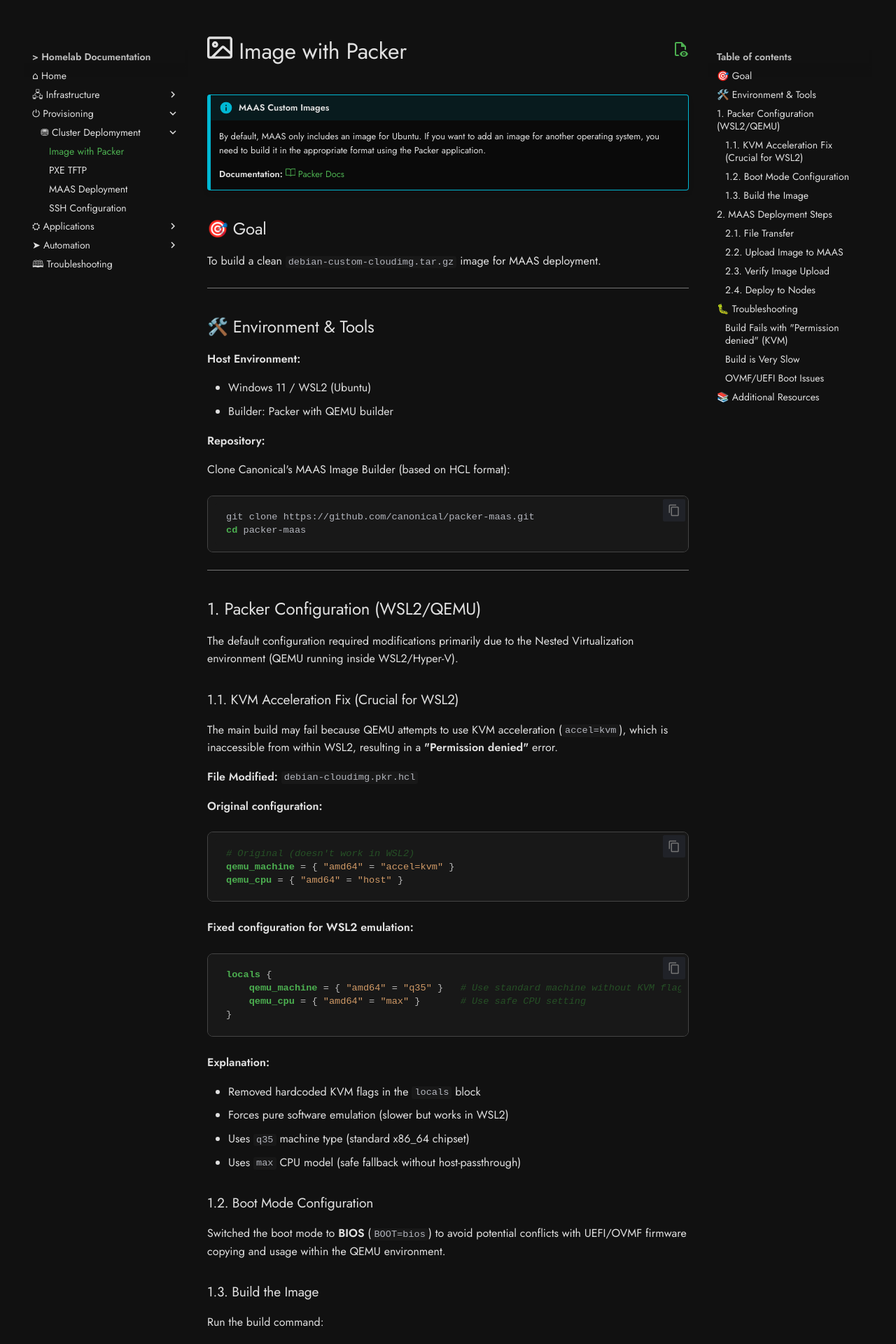
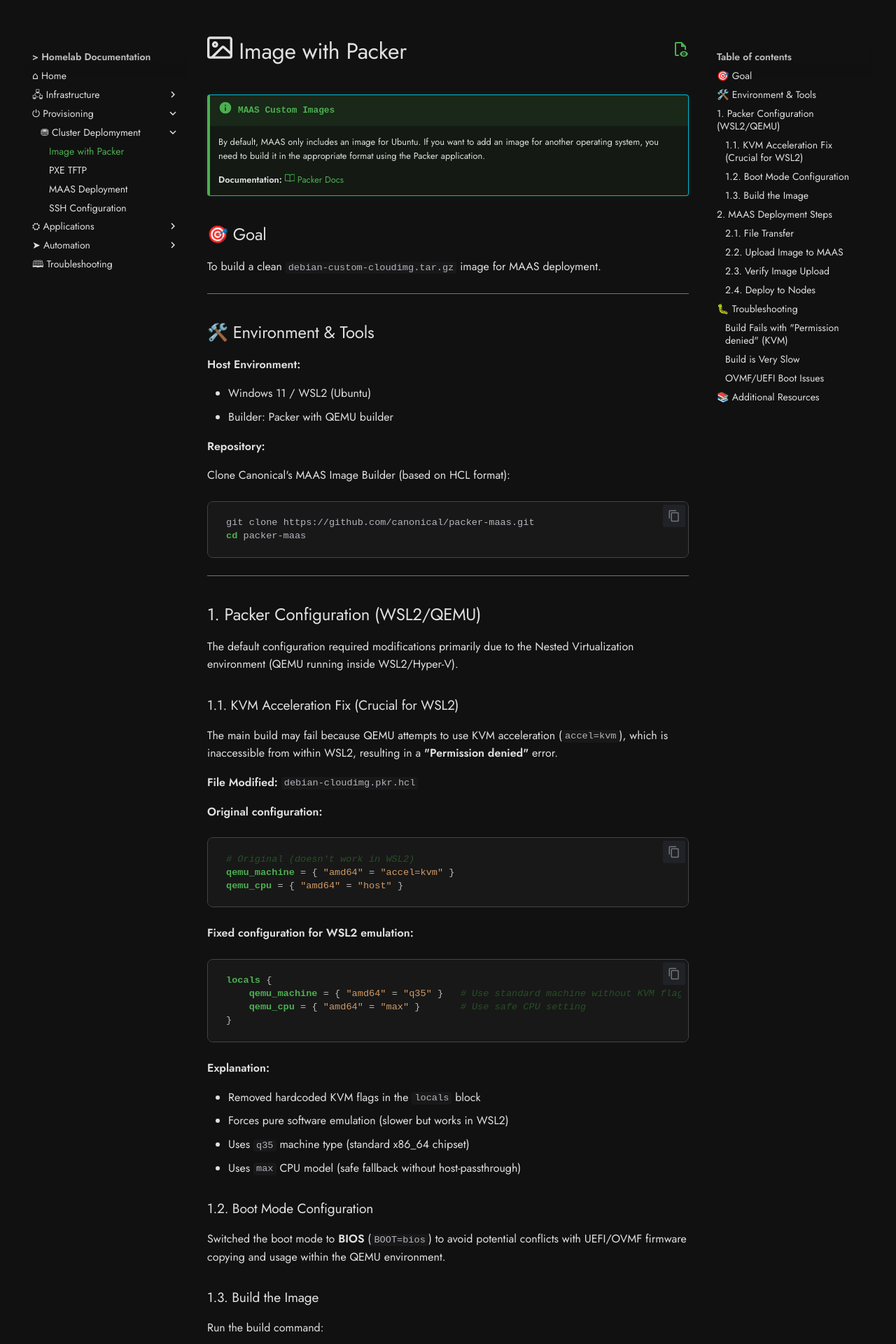
Before and after one commit to kCn3333/homelab, an MkDocs documentation site: the page built from docs/provisioning/0-custom-image.md, in a window 1280 px wide. Shown: the top 1920 px of the page at 70% size. Built offline with MkDocs 1.6.1 and Material for MkDocs 9.7.7, drawn with Linux system fonts in a browser that asks for light colours; comment, search, counter and statistics services are not loaded.

Commit message:
style update

```diff
--- /dev/null
+++ b/docs/stylesheets/admonitions.css
@@ -0,0 +1,96 @@
+/* Custom Admonitions - Retro Theme */
+
+/* Info box - zielony akcent */
+.md-typeset .admonition.info,
+.md-typeset details.info {
+    border-left: 4px solid var(--retro-green-main);
+    background-color: rgba(76, 175, 80, 0.05);
+}
+
+.md-typeset .admonition.info > .admonition-title,
+.md-typeset details.info > .admonition-title {
+    background-color: rgba(76, 175, 80, 0.1);
+    color: var(--retro-green-main);
+    font-weight: bold;
+}
+
+.md-typeset .admonition.info > .admonition-title::before,
+.md-typeset details.info > .admonition-title::before {
+    background-color: var(--retro-green-main);
+}
+
+/* Note box - neutralny */
+.md-typeset .admonition.note,
+.md-typeset details.note {
+    border-left: 4px solid var(--retro-grey-text);
+    background-color: rgba(224, 224, 224, 0.03);
+}
+
+.md-typeset .admonition.note > .admonition-title,
+.md-typeset details.note > .admonition-title {
+    background-color: rgba(224, 224, 224, 0.05);
+    color: var(--retro-grey-text);
+}
+
+/* Warning - żółty */
+.md-typeset .admonition.warning,
+.md-typeset details.warning {
+    border-left: 4px solid #FFEB3B;
+    background-color: rgba(255, 235, 59, 0.05);
+}
+
+.md-typeset .admonition.warning > .admonition-title,
+.md-typeset details.warning > .admonition-title {
+    background-color: rgba(255, 235, 59, 0.1);
+    color: #FFEB3B;
+}
+
+/* Danger - czerwony */
+.md-typeset .admonition.danger,
+.md-typeset details.danger {
+    border-left: 4px solid #F44336;
+    background-color: rgba(244, 67, 54, 0.05);
+}
+
+.md-typeset .admonition.danger > .admonition-title,
+.md-typeset details.danger > .admonition-title {
+    background-color: rgba(244, 67, 54, 0.1);
+    color: #F44336;
+}
+
+/* Tip/Success - jaśniejszy zielony */
+.md-typeset .admonition.tip,
+.md-typeset .admonition.success,
+.md-typeset details.tip,
+.md-typeset details.success {
+    border-left: 4px solid #81C784;
+    background-color: rgba(129, 199, 132, 0.05);
+}
+
+.md-typeset .admonition.tip > .admonition-title,
+.md-typeset .admonition.success > .admonition-title,
+.md-typeset details.tip > .admonition-title,
+.md-typeset details.success > .admonition-title {
+    background-color: rgba(129, 199, 132, 0.1);
+    color: #81C784;
+}
+
+/* General styling dla wszystkich admonitions */
+.md-typeset .admonition,
+.md-typeset details {
+    border-radius: 4px;
+    box-shadow: 0 0 10px rgba(76, 175, 80, 0.1);
+    margin: 1.5rem 0;
+}
+
+.md-typeset .admonition-title,
+.md-typeset summary.admonition-title {
+    font-family: 'Courier New', monospace;
+    padding: 0.6rem 0.8rem;
+    border-radius: 4px 4px 0 0;
+}
+
+/* Ikona w tytule - zielona */
+.md-typeset .admonition-title::before {
+    margin-right: 0.5rem;
+}
--- a/mkdocs.yml
+++ b/mkdocs.yml
@@ -107,11 +107,9 @@
 extra_css:
   - stylesheets/retro.css
   - stylesheets/code-blocks.css
-  #- https://cdnjs.cloudflare.com/ajax/libs/highlight.js/11.9.0/styles/atom-one-dark.min.css
+  - stylesheets/admonitions.css
 
 #extra_javascript:
- # - https://cdnjs.cloudflare.com/ajax/libs/highlight.js/11.9.0/highlight.min.js
- # - javascripts/hljs-init.js
  # - javascripts/matrix-homelab.js
 
 copyright: |
```
Also changed, not shown: docs/index.md (+5 -5 lines), docs/.pages.
